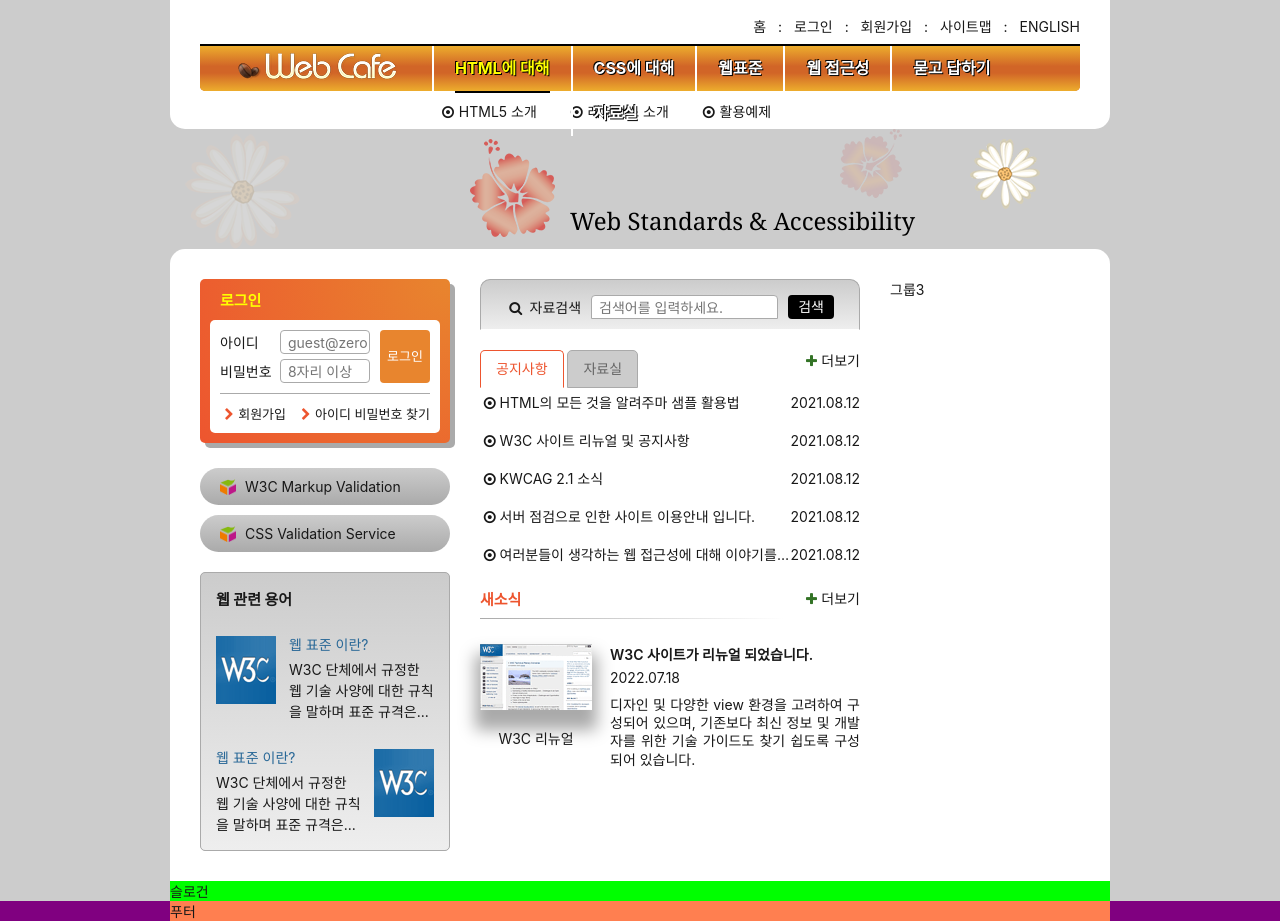
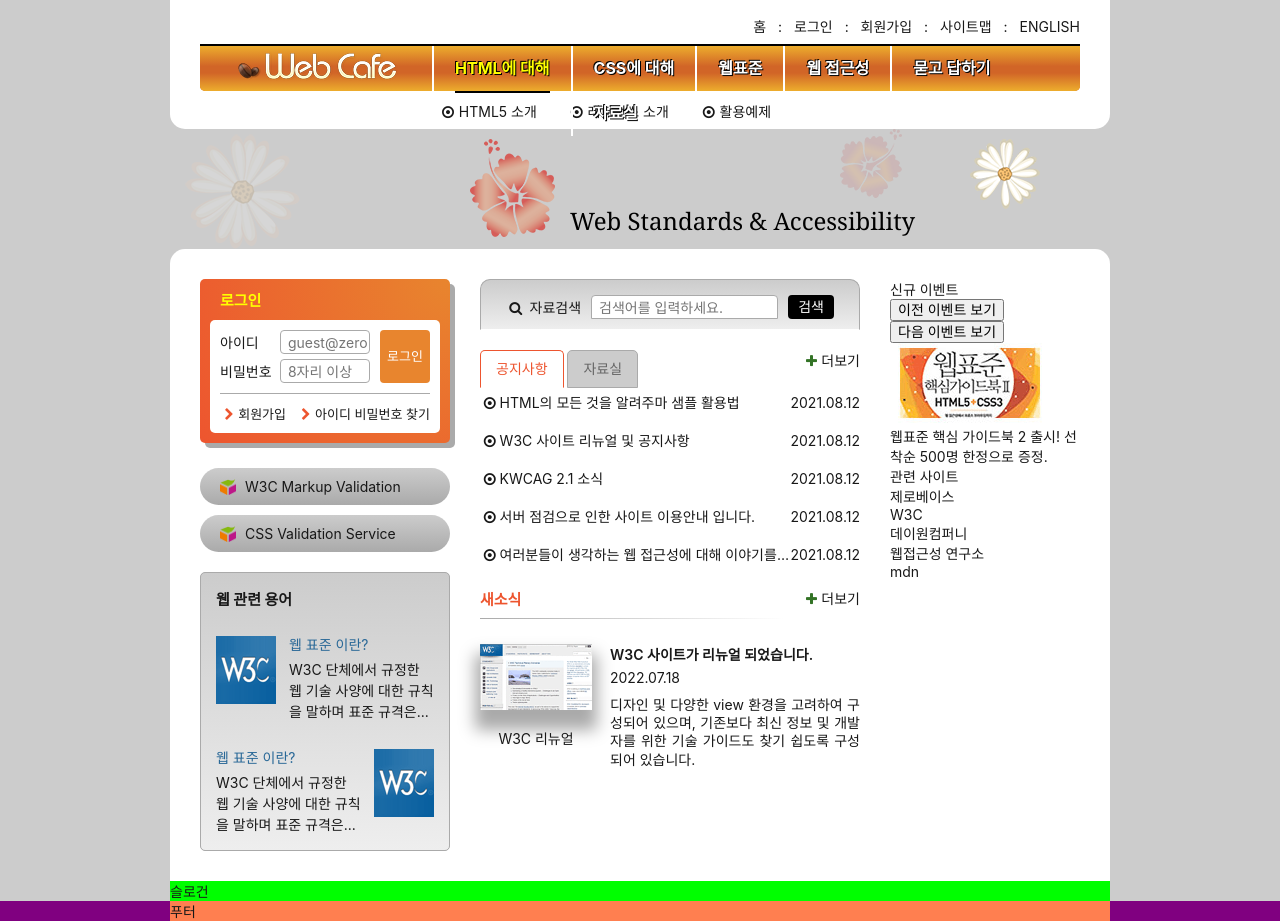
Before and after one commit to GuRaBang/zeroConnecTo, a website: page HTML5/index.html in a window 1280 px wide. Drawn offline with Linux system fonts and the light colour scheme; a web font is replaced by a local one.

Commit message:
신규이벤트 및 관련사이트 마크업 완성

```diff
--- a/HTML5/index.html
+++ b/HTML5/index.html
@@ -351,7 +351,34 @@
         <a href="/" class="icon-plus news-more more" title="새소식">더보기</a>
       </section>
     </div>
-    <div class="group group3">그룹3</div>
+    <div class="group group3">
+      <div class="gradient-effect">
+        <section class="event">
+          <h2 class="event-title">신규 <span class="accent-color">이벤트</span></h2>
+          <div class="event-button-wrapper">
+            <button type="button" class="event-button-prev">이전 이벤트 보기</button>
+            <button type="button" class="event-button-next">다음 이벤트 보기</button>
+          </div>
+          <div id="eventDetail">
+            <p class="event-thumbnail">
+              <img src="./assets/free_gift.gif" alt="이벤트 경품: 웹표준 핵심가이드북 2 증정" />
+            </p>
+            <p class="event-brief">
+              <em>웹표준 핵심 가이드북 2 출시!</em> 선착순 500명 한정으로 증정.
+            </p>
+          </div>
+        </section>
+        <section class="related">
+          <h2 class="related-title">관련 <span class="accent-color">사이트</span></h2>
+          <ul class="related-list">
+            <li><a href="https://zero-base.co.kr/" target="_blacnk" rel="noopener noreferrer" >제로베이스</a></li>
+            <li><a href="/" target="_blacnk" rel="noopener noreferrer" >W3C</a></li>
+            <li><a href="/" target="_blacnk" rel="noopener noreferrer" >데이원컴퍼니</a></li>
+            <li><a href="/" target="_blacnk" rel="noopener noreferrer" >웹접근성 연구소</a></li>
+            <li><a href="/" target="_blacnk" rel="noopener noreferrer" >mdn</a></li>          </ul>
+        </section>
+      </div>
+    </div>
   </main>
   <article class="slogan">슬로건</article>
   <footer class="footer">
```
